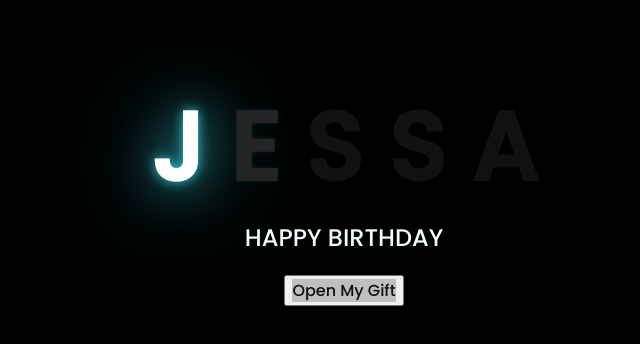
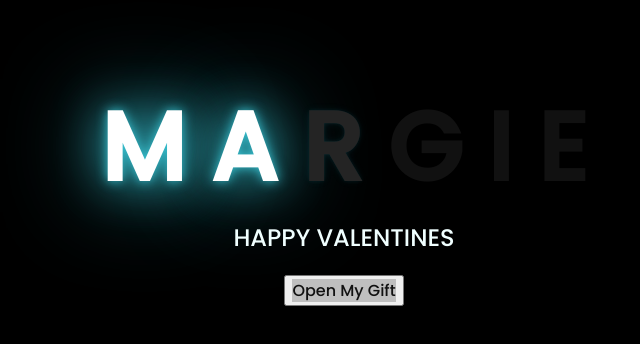
Before and after one commit to Blackhole17/Gift, a plain HTML site: page index.html in a window 1280 px wide. Shown: the part 218-562 px from the top of the page, without its empty margins (304-944 px from the left). Drawn offline with Linux system fonts and the light colour scheme.

Commit message:
Update index.html

```diff
--- a/index.html
+++ b/index.html
@@ -11,14 +11,14 @@
   <body>
     <div class="greetings">
       <!-- silahkan menambah kata sesuai keinginan dengan <span>text...</span -->
-      <span>J</span>
+      <span>M A</span>
+      <span>R</span>
+      <span>G</span>
+      <span>I</span>
       <span>E</span>
-      <span>S</span>
-      <span>S</span>
-      <span>A</span>
     </div>
     <div class="description">
-      <span>HAPPY BIRTHDAY</span>
+      <span>HAPPY VALENTINES</span>
     </div>
     <div class="button">
       <button>
```
